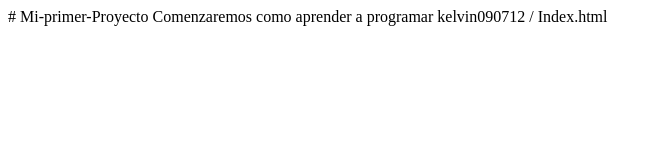
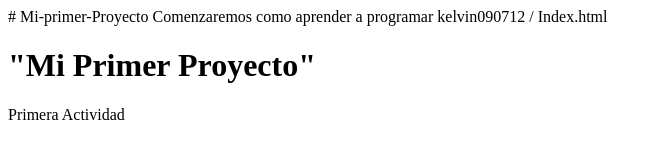
Before and after one commit to kelvin090712/Mi-primer-Proyecto, a plain HTML site: page Index.html in a window 1280 px wide. Shown: the whole page, without its empty margins (0-662 px from the left). Drawn offline with Linux system fonts and the light colour scheme.

Commit message:
Update Index.html

```diff
--- a/Index.html
+++ b/Index.html
@@ -2,10 +2,12 @@
 Comenzaremos como aprender a programar
 kelvin090712 / Index.html
 <HTML>
+
   <HEAD>
     <TITLE> Actividad Programación WEB UNAD</TITLE>
   </HEAD>
   <BODY>
-    <H1
+    <H1 alingn "center" >"Mi Primer Proyecto"</H1>
+    <p>Primera Actividad</p>
   </BODY>
 </HTML>
```
